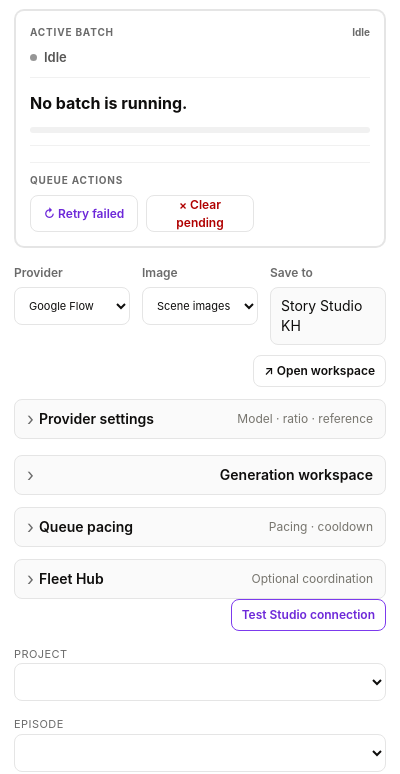
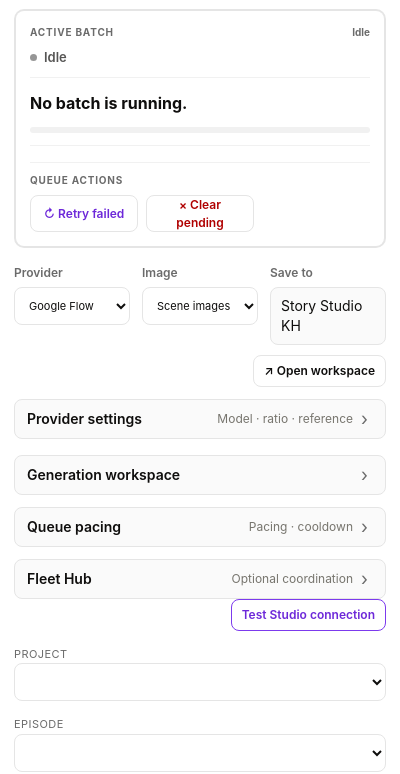
Before and after one commit to theng12/story-studio-image-generator, a browser extension: page src/popup/popup.html in a window 400 px wide. Shown: the part 76-850 px from the top of the page. Drawn offline with Linux system fonts and the light colour scheme; no server answers.

Commit message:
feat: align image disclosure controls

```diff
--- a/src/popup/popup.css
+++ b/src/popup/popup.css
@@ -708,16 +708,17 @@ select, input[type="text"], input[type="password"], input[type="number"], .fixed
 }
 .provider-options summary::-webkit-details-marker, .advanced-card summary::-webkit-details-marker { display: none; }
 .provider-options summary::marker, .advanced-card summary::marker { content: ''; }
-.provider-options summary::before, .advanced-card summary::before {
+.provider-options summary::before, .advanced-card summary::before { display: none; }
+.provider-options summary::after, .advanced-card summary::after {
   content: '›';
   flex: 0 0 12px;
-  margin: 0;
+  margin-left: 8px;
   color: var(--muted);
   font-size: 18px;
   font-weight: 400;
   line-height: 1;
 }
-.provider-options[open] summary::before, .advanced-card[open] summary::before { content: '⌄'; }
+.provider-options[open] summary::after, .advanced-card[open] summary::after { content: '⌄'; }
 .summary-hint { font-size: 12px; font-weight: 400; }
 .provider-options .leo { margin: 0 12px; padding: 12px 0; }
 .advanced-card-body { padding: 0 12px 12px; }
```
Also changed, not shown: CHANGELOG.md, manifest.json.
